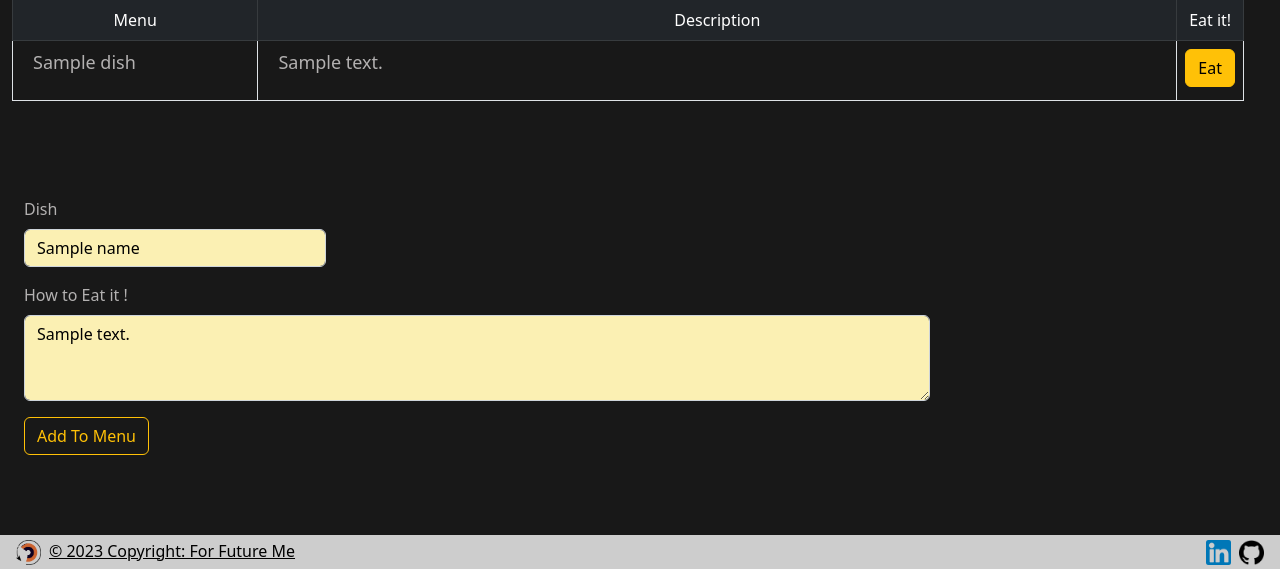
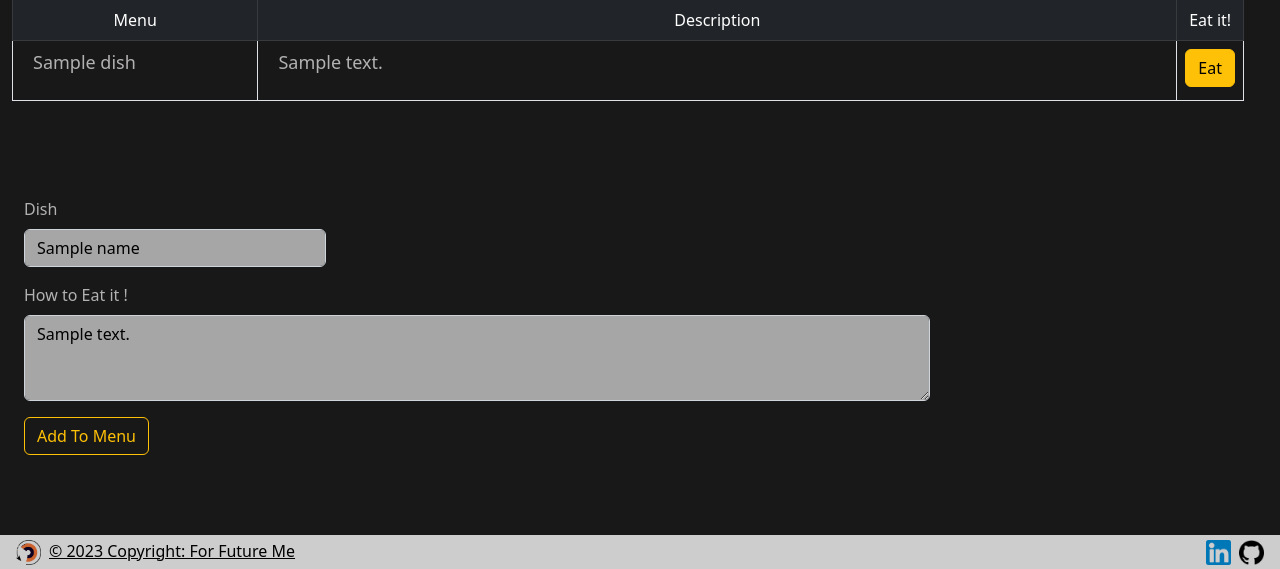
Before and after one commit to CodeDream145/cs50x-final_project, a Flask app: template templates/eat.html in a window 1280 px wide. Shown: the part 231-800 px from the top of the page. Run offline with Flask 2, Linux system fonts and the light colour scheme; the template is opened without the code that fills it: most values are stand-ins (such as "Sample title", 1, 10 or a date in 2020); some libraries are stand-ins or nearby versions.

Commit message:
version 1.0 25.4.23 7.31

```diff
--- a/templates/eat.html
+++ b/templates/eat.html
@@ -69,7 +69,7 @@
             {% if name_error %}
             <div class="mb-3 w-25">
                 <label for="dish" class="form-label" style="color: rgb(179, 177, 177);">Dish</label>
-                <input type="text" class="form-control col-sm-10 is-invalid" style="background-color: #fbf0b3;" id="dish" placeholder="Name" name="dish">
+                <input type="text" class="form-control col-sm-10 is-invalid" style="background-color:  rgb(167, 166, 166);" id="dish" placeholder="Name" name="dish">
                 <div id="validationServerUsernameFeedback" class="invalid-feedback">
                     {{name_error}}
                   </div>
@@ -77,14 +77,14 @@
             {% else %}
             <div class="mb-3 w-25">
                 <label for="dish" class="form-label" style="color: rgb(179, 177, 177);">Dish</label>
-                <input style="background-color: #fbf0b3; color: black;" type="text" class="form-control col-sm-10 " id="dish" placeholder="Name" name="dish" value="{{name}}">
+                <input style="background-color:  rgb(167, 166, 166); color: black;" type="text" class="form-control col-sm-10 " id="dish" placeholder="Name" name="dish" value="{{name}}">
             </div>
             {% endif %}
 
             {% if des_error %}
             <div class="mb-3 w-75">
                 <label for="description" class="form-label" style="color: rgb(179, 177, 177);">How to Eat it !</label>
-                <textarea class="form-control is-invalid" id="description" name="description" placeholder="Description about your dish" rows="3" style="background-color: #fbf0b3; color: black;">{{description}}</textarea>
+                <textarea class="form-control is-invalid" id="description" name="description" placeholder="Description about your dish" rows="3" style="background-color: rgb(167, 167, 166); color: black;">{{description}}</textarea>
                 <div id="validationServerUsernameFeedback" class="invalid-feedback">
                     {{des_error}}
                   </div>
@@ -92,7 +92,7 @@
             {% else %}
             <div class="mb-3 w-75">
                 <label for="description" class="form-label" style="color: rgb(179, 177, 177);">How to Eat it !</label>
-                <textarea class="form-control" id="description" name="description" placeholder="Description about your dish" rows="3" style="background-color: #fbf0b3; color: black;">{{description}}</textarea>
+                <textarea class="form-control" id="description" name="description" placeholder="Description about your dish" rows="3" style="background-color:  rgb(167, 166, 166); color: black;">{{description}}</textarea>
             </div>
             {% endif %}
 
```
Also changed, not shown: liftup.db, 9 other files.
